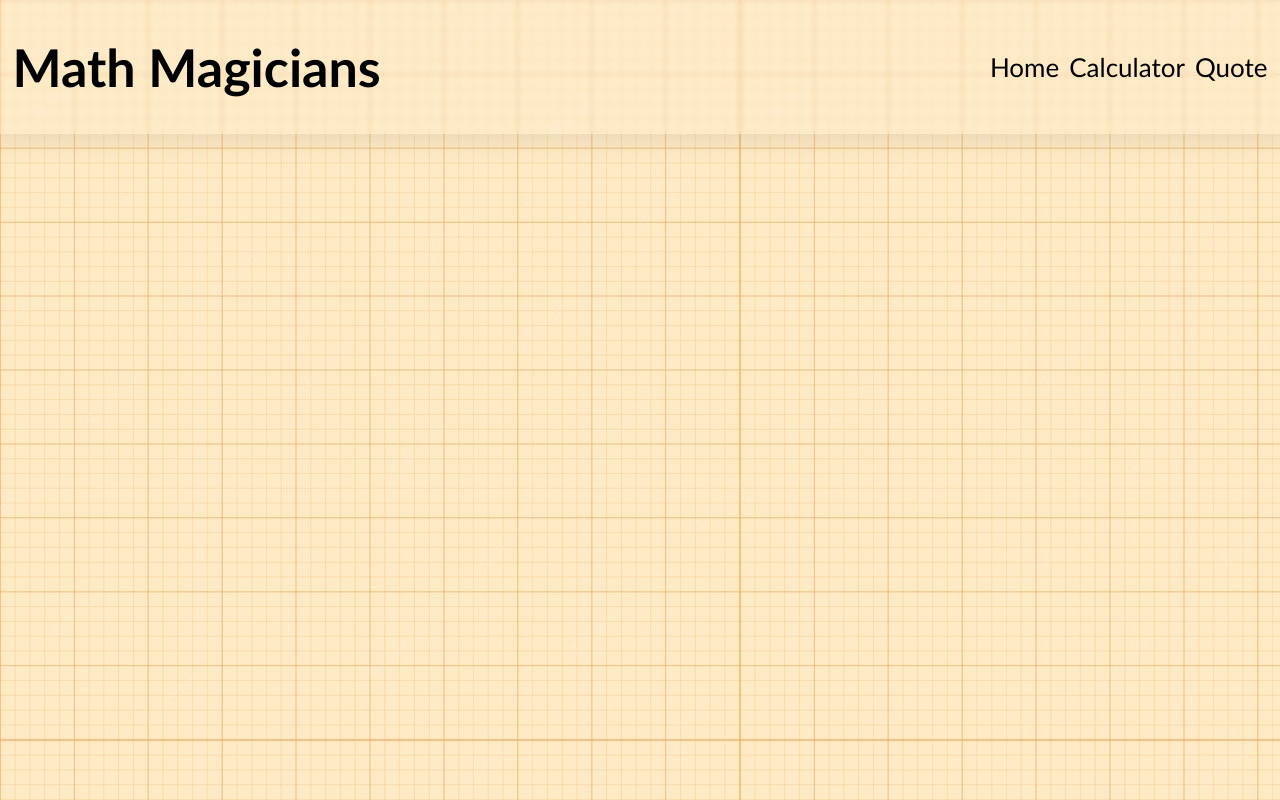
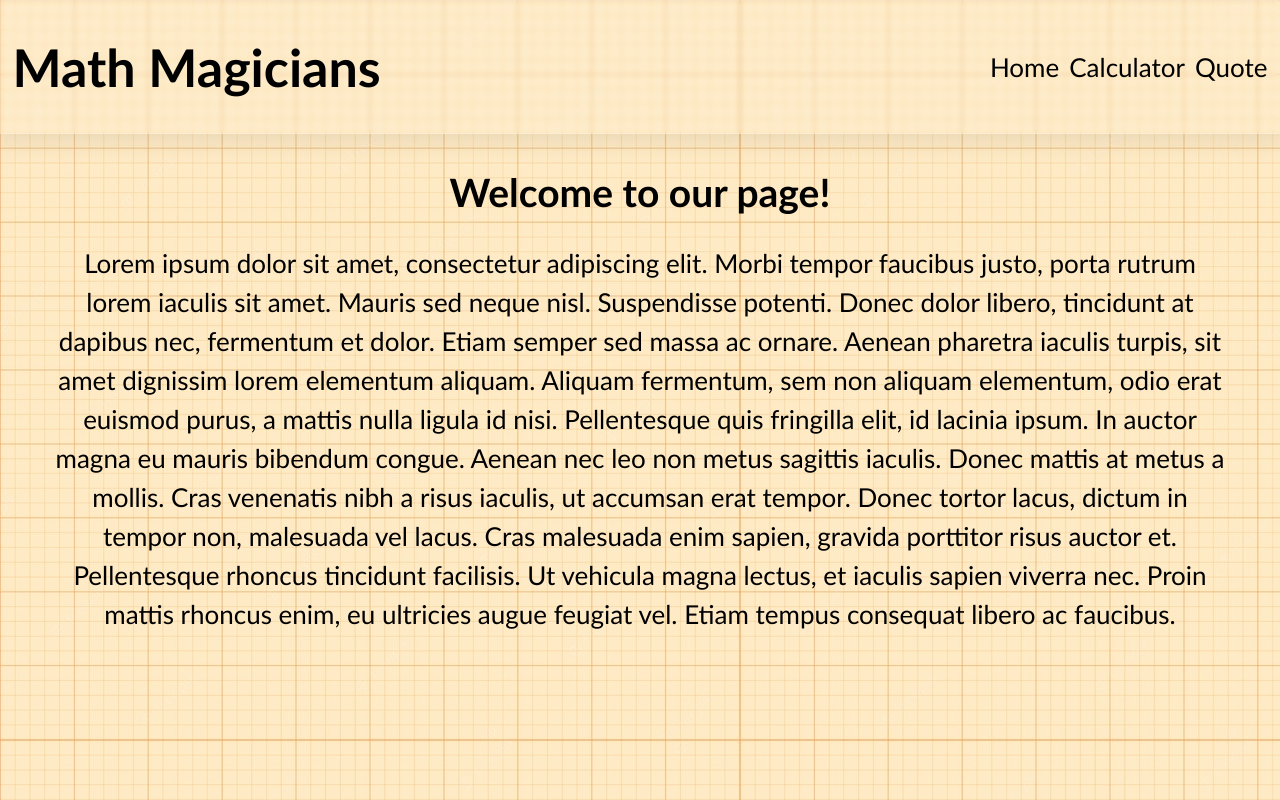
Before and after one commit to Amtresu/Math-Magicians, a React (Create React App) app: page / in a window 1280 px wide. Built offline with nearby package versions, Linux system fonts and the light colour scheme.

Commit message:
implemented suggest change

```diff
--- a/src/App.js
+++ b/src/App.js
@@ -13,7 +13,7 @@
       <div className="App">
         <Header />
         <Routes>
-          <Route path='/Home' element={<Home />}></Route>
+          <Route path='/' element={<Home />}></Route>
           <Route path='/Calculator' element={<Calculator />}></Route>
           <Route path='/Quote' element={<Quote />}></Route>
         </Routes>
```
